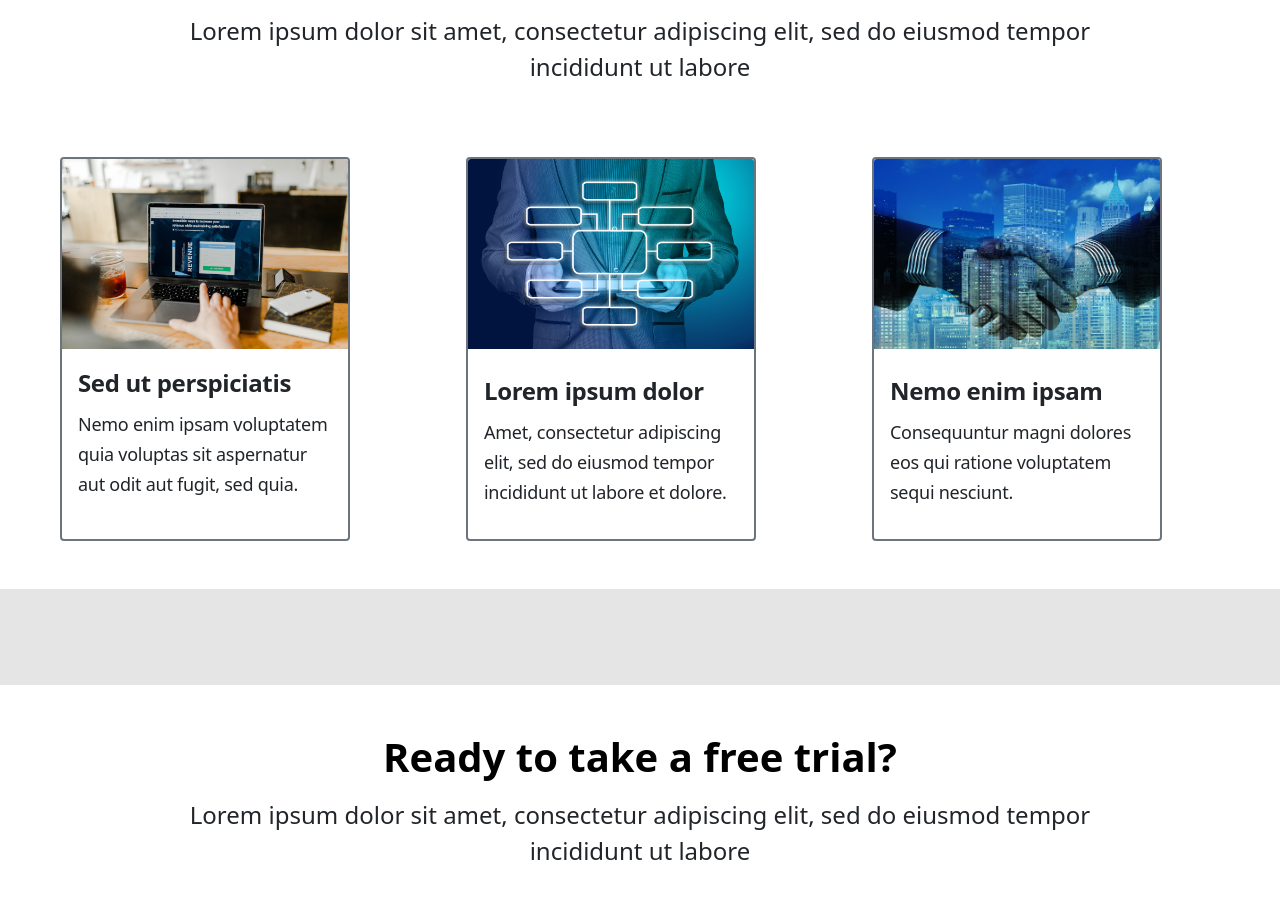
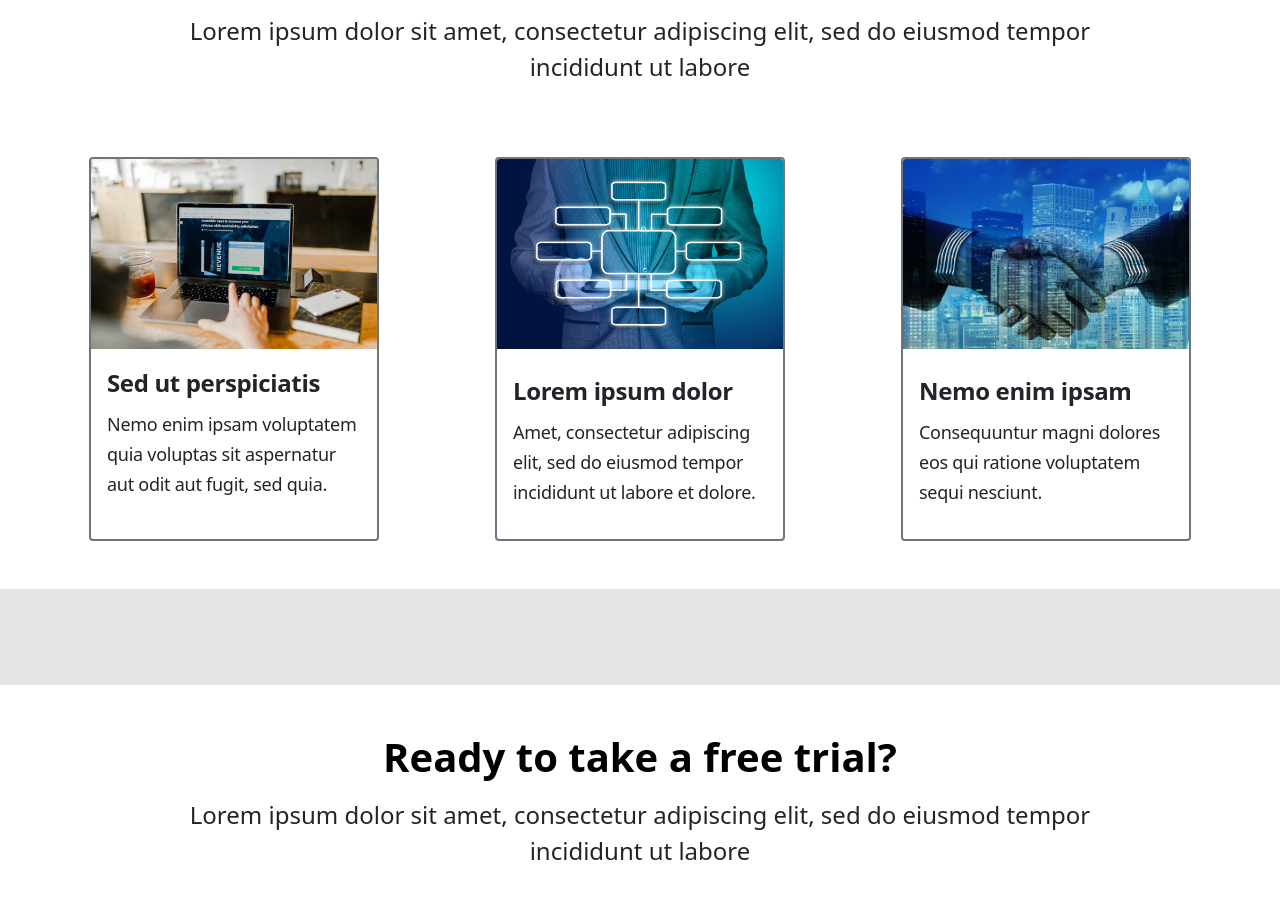
Before and after one commit to Ateevduggal/Epixel-Software-Pvt-Ltd, a plain HTML site: page index.html in a window 1280 px wide. Shown: the part 2422-3321 px from the top of the page. Drawn offline with nearby package versions, Linux system fonts and the light colour scheme; a script that the page names is missing.

Commit message:
Add css changes

```diff
--- a/index.html
+++ b/index.html
@@ -151,7 +151,7 @@
             Lorem ipsum dolor sit amet, consectetur adipiscing elit, sed do
             eiusmod tempor incididunt ut labore
           </p>
-          <div class="col-12 pt-5 mt-4 px-5 d-flex">
+          <div class="col-12 pt-5 mt-4 px-5 d-flex justify-content-center">
             <div class="card col-3 border border-2 border-secondary">
               <img src="computer.jpg" class="card-img-top" alt="computer" />
               <div class="card-body px-3">
```
